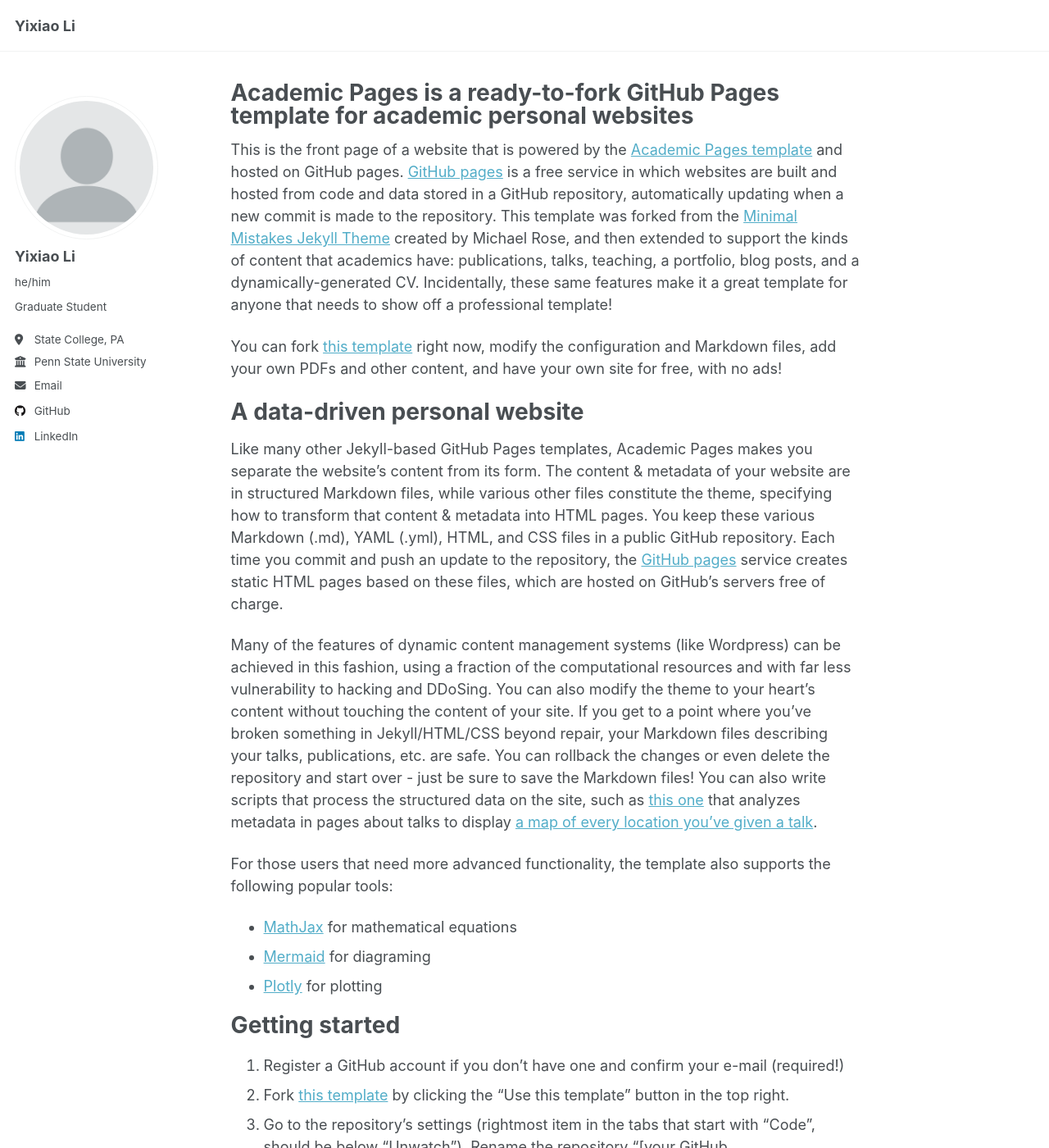
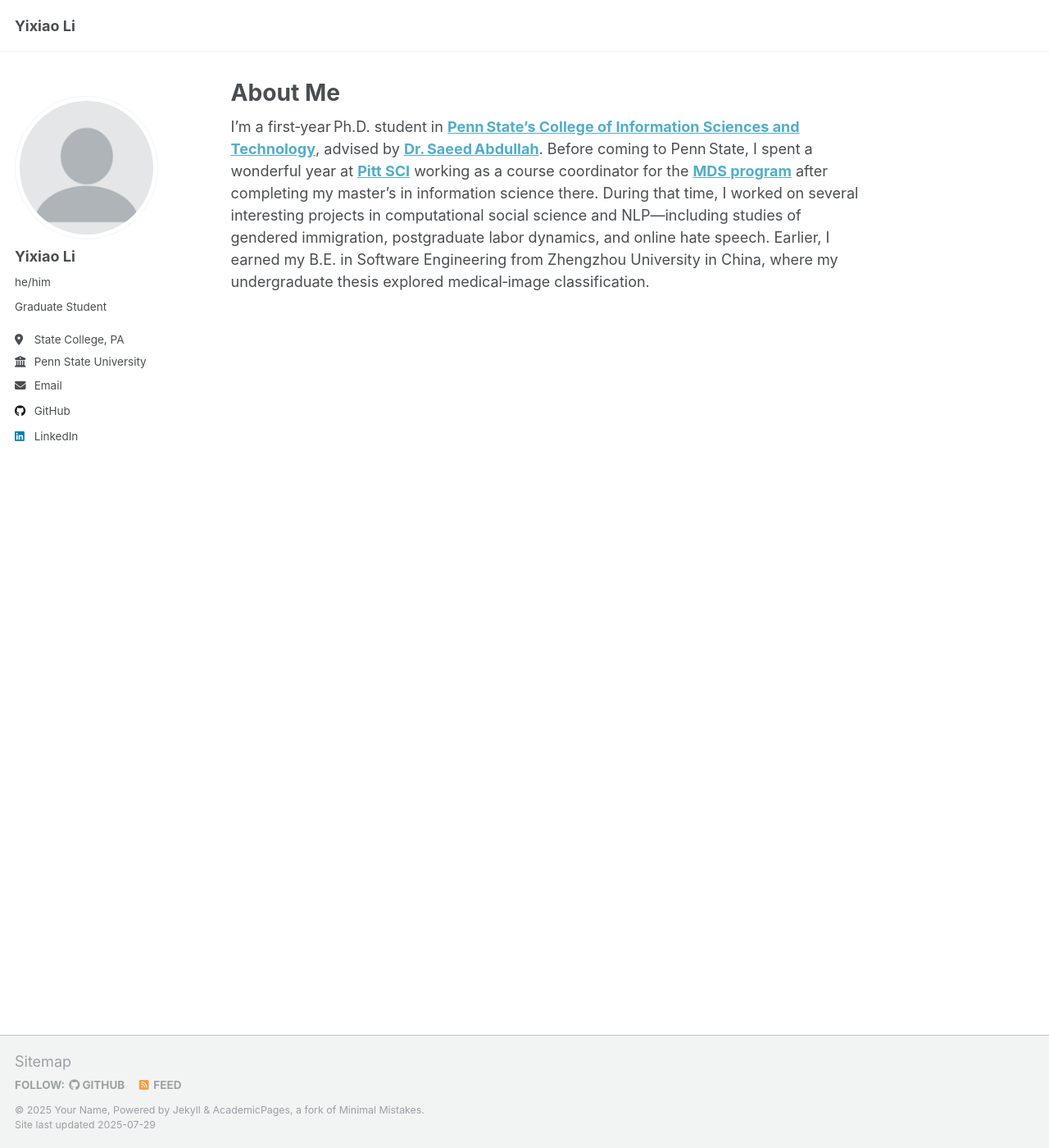
Before and after one commit to yixiaoll/yixiaoll.github.io, a Jekyll site: the page built from _pages/about.md, in a window 1280 px wide and 1400 px high. Shown: the whole window at 82% size. Built offline with Jekyll 4.4.1, drawn with Linux system fonts in a browser that asks for light colours; a script that is not in the unit is left out; some of the changed text lies outside the part shown.

Commit message:
Update about.md
Update content on about

```diff
--- a/_pages/about.md
+++ b/_pages/about.md
@@ -1,15 +1,15 @@
 ---
 permalink: /
-title: "Academic Pages is a ready-to-fork GitHub Pages template for academic personal websites"
+title: "About Me"
 author_profile: true
 redirect_from:
   - /about/
   - /about.html
 ---
 
-This is the front page of a website that is powered by the [Academic Pages template](https://github.com/academicpages/academicpages.github.io) and hosted on GitHub pages. [GitHub pages](https://pages.github.com) is a free service in which websites are built and hosted from code and data stored in a GitHub repository, automatically updating when a new commit is made to the repository. This template was forked from the [Minimal Mistakes Jekyll Theme](https://mmistakes.github.io/minimal-mistakes/) created by Michael Rose, and then extended to support the kinds of content that academics have: publications, talks, teaching, a portfolio, blog posts, and a dynamically-generated CV. Incidentally, these same features make it a great template for anyone that needs to show off a professional template!
+I’m a first‑year Ph.D. student in **[Penn State’s College of Information Sciences and Technology](https://ist.psu.edu/)**, advised by **[Dr. Saeed Abdullah](https://saeedabdullah.com/)**. Before coming to Penn State, I spent a wonderful year at **[Pitt SCI](https://www.sci.pitt.edu/)** working as a course coordinator for the **[MDS program](https://www.sci.pitt.edu/academics/masters-degrees/data-science)** after completing my master’s in information science there. During that time, I worked on several interesting projects in computational social science and NLP—including studies of gendered immigration, postgraduate labor dynamics, and online hate speech. Earlier, I earned my B.E. in Software Engineering from Zhengzhou University in China, where my undergraduate thesis explored medical‑image classification.
 
- You can fork [this template](https://github.com/academicpages/academicpages.github.io) right now, modify the configuration and Markdown files, add your own PDFs and other content, and have your own site for free, with no ads!
+<!--
 
 A data-driven personal website
 ======
@@ -54,3 +54,5 @@ Example: editing a Markdown file for a talk
 For more info
 ------
 More info about configuring Academic Pages can be found in [the guide](https://academicpages.github.io/markdown/), the [growing wiki](https://github.com/academicpages/academicpages.github.io/wiki), and you can always [ask a question on GitHub](https://github.com/academicpages/academicpages.github.io/discussions). The [guides for the Minimal Mistakes theme](https://mmistakes.github.io/minimal-mistakes/docs/configuration/) (which this theme was forked from) might also be helpful.
+
+-->
```
